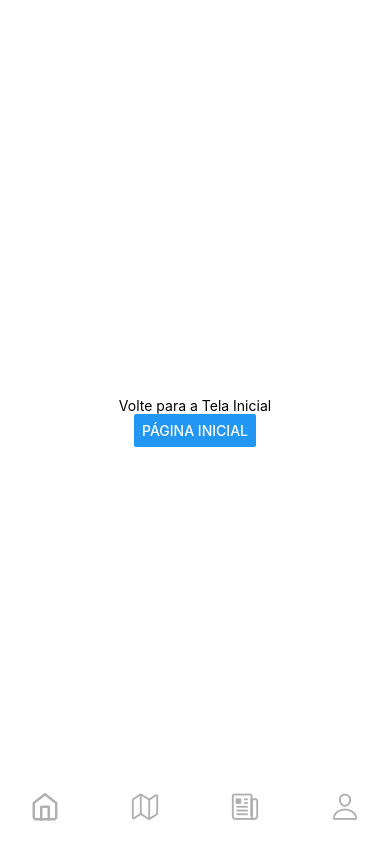
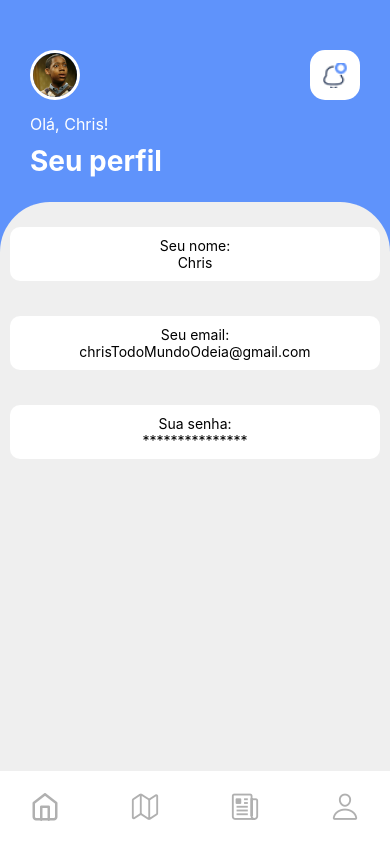
Before and after one commit to lindiner/Loca-o-de-estagionamento, a React Native app in the folder locacaoEstacionamento/: screen /Profile in a window 390 px wide. Built offline with nearby package versions, Linux system fonts and the light colour scheme.

Commit message:
Adicionando as informações da tela do perfil

```diff
--- a/locacaoEstacionamento/telas/Home.js
+++ b/locacaoEstacionamento/telas/Home.js
@@ -17,7 +17,7 @@ export default function Home( {navigation} ) {
               <Image style={styles.imageBellIcon}  source={require('../assets/bellIcon.png')}/>
             </View>
         </View>
-        <Text style={styles.welcomeProfileName}>Bom dia Chris</Text>
+        <Text style={styles.welcomeProfileName}>Olá, Chris!</Text>
         <Text style={styles.message}>Encontre o melhor lugar para estacionar</Text>
 
         <View style={styles.itemDivisor}></View>
--- a/locacaoEstacionamento/telas/Profile.js
+++ b/locacaoEstacionamento/telas/Profile.js
@@ -1,16 +1,43 @@
 import { StatusBar } from 'expo-status-bar';
-import { Button, StyleSheet, Text, View } from 'react-native';
+import { Button, StyleSheet, Text, View, Image } from 'react-native';
 import Ionicons from 'react-native-vector-icons/Ionicons';
 import Feather from 'react-native-vector-icons/Feather';
 
 export default function Profile({ navigation }) {
   return (
     <View style={styles.container}>
-      <Text>Volte para a Tela Inicial</Text>
-      <Button
-        title="Página Inicial"
-        onPress={() => navigation.navigate('Home')}
-      />
+        <View style={styles.topContent}>
+            <View style={styles.contentImageProfile}>
+              <Image style={styles.imageProfile}  source={require('../assets/cris.jpg')}/>
+            </View>
+            <View style={styles.contentNotification}>
+              <Image style={styles.imageBellIcon}  source={require('../assets/bellIcon.png')}/>
+            </View>
+        </View>
+
+        <Text style={styles.welcomeProfileName}>Olá, Chris!</Text>
+        <Text style={styles.message}>Seu perfil</Text>
+
+        <View style={styles.itemDivisor}></View>
+
+        <View style={styles.mainContent}>
+          <View style={styles.campos}>
+            <Text>Seu nome:</Text>
+            <Text>Chris</Text>
+          </View>
+
+          <View style={styles.campos}>
+            <Text>Seu email:</Text>
+            <Text>chrisTodoMundoOdeia@gmail.com</Text>
+          </View>
+
+          <View style={styles.campos}>
+            <Text>Sua senha:</Text>
+            <Text>***************</Text>
+          </View>
+
+        </View>
+
       <StatusBar style="auto" />
         <View style={styles.footer}>
           <Feather name="home" size={30} marginLeft={25} color={"#B0B0B0"} onPress={() => navigation.navigate('Home')} ></Feather>
@@ -24,10 +51,10 @@ export default function Profile({ navigation }) {
 
 const styles = StyleSheet.create({
   container: {
+    backgroundColor:'#5F93FB',
     flex: 1,
-    backgroundColor: '#fff',
-    alignItems: 'center',
-    justifyContent: 'center',
+    flexDirection:'column',
+    justifyContent:'center',
   },
   footer:{
     display: 'flex',
@@ -42,4 +69,69 @@ const styles = StyleSheet.create({
     justifyContent: 'space-between',
     backgroundColor: '#ffffff',
   },
+  topContent:{
+    flex: 0.4,
+    flexDirection:'row',
+    justifyContent:'space-between',
+    paddingTop: 50,
+    paddingLeft:30,
+  },
+  contentImageProfile:{
+    borderColor:'#fff',
+    width: 50,
+    height: 50,
+  },
+  imageProfile:{
+    width: 50,
+    height: 50,
+    borderWidth:3,
+    borderRadius:50,
+    borderColor:'#fff',
+  },
+  welcomeProfileName:{
+    fontSize:16,
+    color: "#fff",
+    marginLeft:30,
+  },
+  message:{
+    fontSize:28,
+    fontWeight:'700',
+    color: "#fff",
+    marginLeft:30,
+    marginTop:10,
+    paddingRight:120
+  },
+  itemDivisor:{
+    flex: 0.15,
+  },
+  contentNotification:{
+    backgroundColor:'#fff',
+    width: 50,
+    height: 50,
+    marginRight:30,
+    borderRadius:15,
+    display:'flex',
+    justifyContent:'center',
+    alignItems:'center'
+  },
+  imageBellIcon:{
+    width: 25,
+    height: 25
+  },
+  mainContent:{
+    backgroundColor:"#EFEFEF",
+    flex: 4,
+    borderTopLeftRadius:50,
+    borderTopRightRadius:50,
+  },
+  campos:{
+    padding: 10,
+    backgroundColor:'#FFF',
+    display: "flex",
+    justifyContent:'center',
+    alignItems:'center',
+    borderRadius:10,
+    margin:10,
+    marginTop:25,
+  },
 });
```
